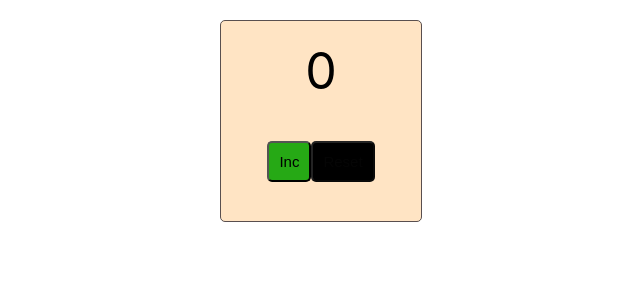
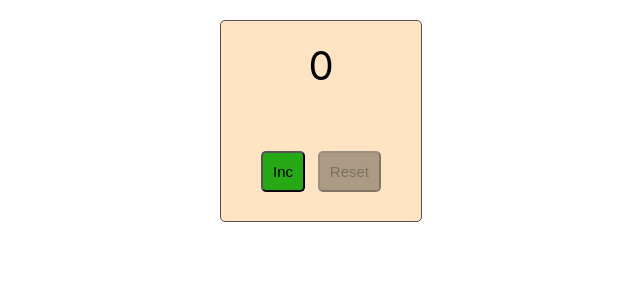
Before and after one commit to talerqa/counter, a React (Create React App) app: page / in a window 1280 px wide. Shown: the top 300 px of the page, without its empty margins (319-959 px from the left). Built offline with nearby package versions, Linux system fonts and the light colour scheme.

Commit message:
add: correct style for counter

```diff
--- a/src/App.css
+++ b/src/App.css
@@ -11,9 +11,6 @@
 .buttonWrapper {
   display: flex;
   flex-direction: row;
-  justify-content: center;
+  justify-content: space-between;
   margin: 40px;
 }
-.final {
-  background-color: #0015ff;
-}
--- a/src/App.tsx
+++ b/src/App.tsx
@@ -16,7 +16,6 @@ function App() {
 
   const resetCounter = () => {
     setValue(0);
-
   }
 
   return (
--- a/src/Components/Buttons/ButtonIncrement.module.css
+++ b/src/Components/Buttons/ButtonIncrement.module.css
@@ -7,5 +7,5 @@
 }
 
 .disabled{
-  background-color: black;
+  background-color: rgba(0, 0, 0, 0.32);
 }
--- a/src/Components/Buttons/ButtonReset.module.css
+++ b/src/Components/Buttons/ButtonReset.module.css
@@ -7,5 +7,5 @@
 }
 
 .disabled {
-  background-color: black;
+  background-color: rgba(0, 0, 0, 0.32);
 }
--- a/src/Components/Counter/Counter.module.css
+++ b/src/Components/Counter/Counter.module.css
@@ -1,14 +1,19 @@
 .wrapper {
-  margin-top: 20px;
-  font-size: 50px;
+  margin: 20px auto;
+  font-size: 40px;
   color: black;
+  width: 100px;
+  height: 70px;
+
+}
+
+.counter {
+  margin: 0 auto;
 }
 
 .final {
-  color: #ff00ea;
-  background-color: gold;
+  background-color: #fffb8d;
+  border: 1px solid #2c2c0d;
   border-radius: 5px;
-  width: 100px;
-  height: 70px;
   margin: 0 auto;
 }
--- a/src/Components/Counter/Counter.tsx
+++ b/src/Components/Counter/Counter.tsx
@@ -8,11 +8,11 @@ type CounterType = {
 
 export const Counter = (props: CounterType) => {
 
-  const finalClass =  props.value === props.maxCounter ? s.final : ' '
+  const finalClass =  props.value === props.maxCounter ? s.counter + " " + s.final : s.counter
 
   return (
     <div className={s.wrapper}>
-      <div className={finalClass}>{props.value}</div>
+      <p className={finalClass}>{props.value}</p>
     </div>
   );
 };
```
